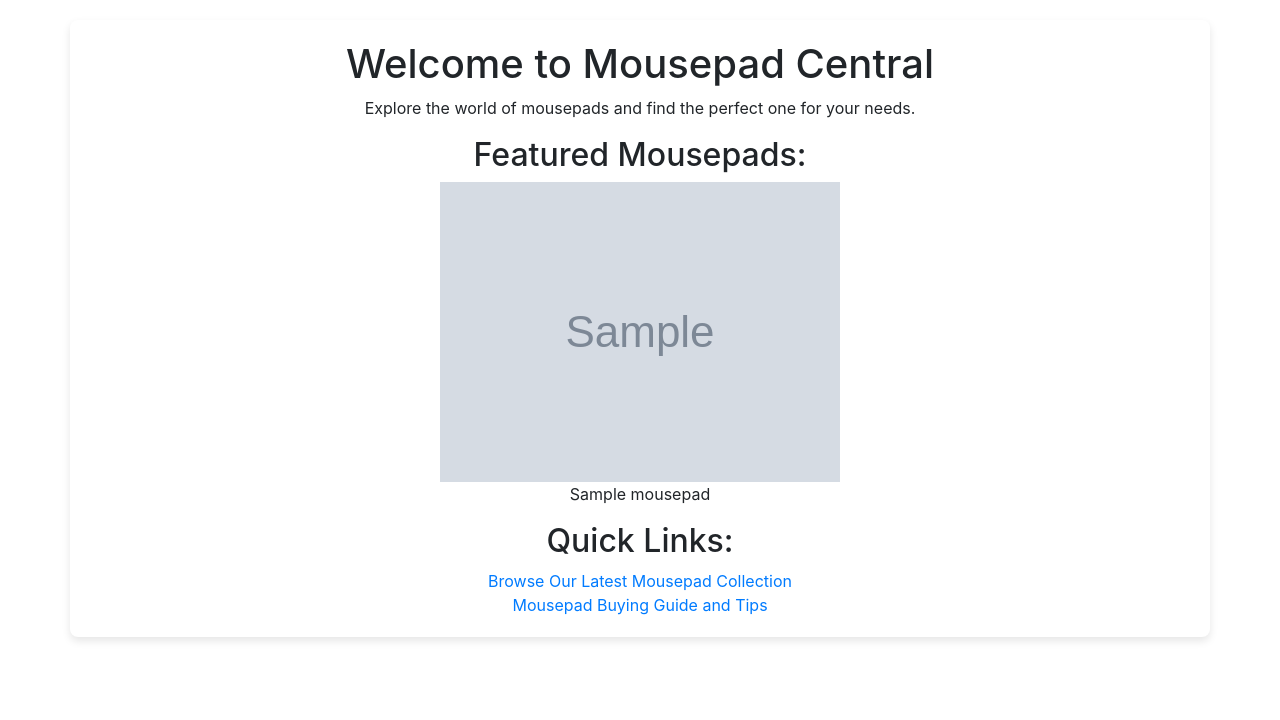
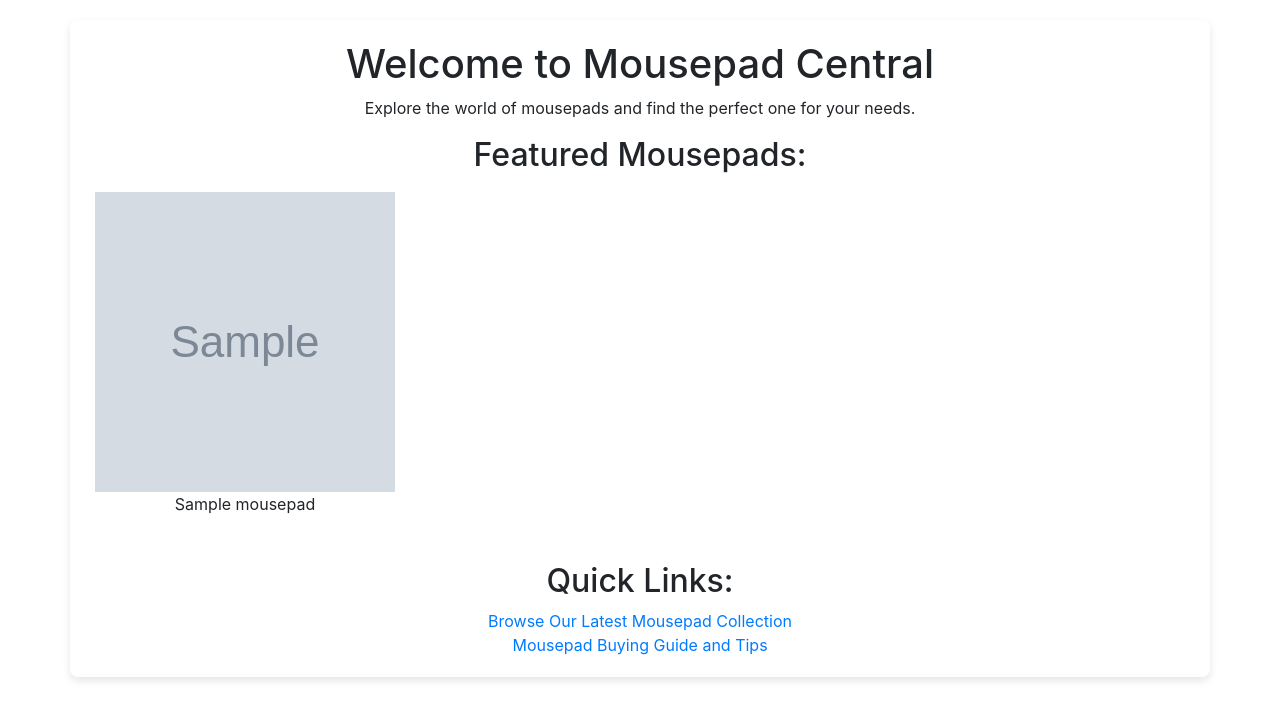
Before and after one commit to algabl/is531project2, a Django app: page / in a window 1280 px wide. Shown: the part 56-776 px from the top of the page. Run offline with Django 4.2, Linux system fonts and the light colour scheme; tables that the repository leaves empty hold one stand-in row (values such as "Sample post"); grey boxes marked "Sample" are stand-in pictures; some libraries are stand-ins or nearby versions.

Commit message:
Updated styling and docker configuration

```diff
--- a/is531project2/templates/base.html
+++ b/is531project2/templates/base.html
@@ -21,6 +21,18 @@
 
       footer {
         margin-top: 20px; /* Add some space between the container and the footer */
+      }
+
+      .mousepad-container {
+        display: flex;
+        flex-wrap: wrap;
+        justify-content: space-between;
+      }
+
+      .mousepad-entry {
+        margin-bottom: 20px;
+        text-align: center;
+        padding: 10px; /* Adjust as needed for the padding between images */
       }
     </style>
 
--- a/is531project2/templates/home.html
+++ b/is531project2/templates/home.html
@@ -1,5 +1,3 @@
-<!-- in templates/home.html -->
-
 {% extends 'base.html' %}
 {% block title %} Mousepad Information{% endblock %}
 {% load static %}
@@ -12,12 +10,14 @@
 
   <h2>Featured Mousepads:</h2>
 
-  {% for mousepad in mousepad_list %}
-    <div class="mousepad-entry">
-      <img src="{{ mousepad.image }}" alt="{{ mousepad.name }}">
-      <p>{{ mousepad.name }}</p>
-    </div>
-  {% endfor %}
+  <div class="mousepad-container">
+    {% for mousepad in mousepad_list %}
+      <div class="mousepad-entry">
+        <img src="{{ mousepad.image }}" alt="{{ mousepad.name }}" width="300" height="300">
+        <p>{{ mousepad.name }}</p>
+      </div>
+    {% endfor %}
+  </div>
 
   <h2>Quick Links:</h2>
   <a href="{% url 'home' %}">
--- a/requirements.txt
+++ b/requirements.txt
@@ -1,3 +1,3 @@
 Django==3.2.4
-pymysql==1.0.2  # Use the latest version available
+mysqlclient==2.2.0  # Use the latest version available
 # Add other dependencies as needed
```
